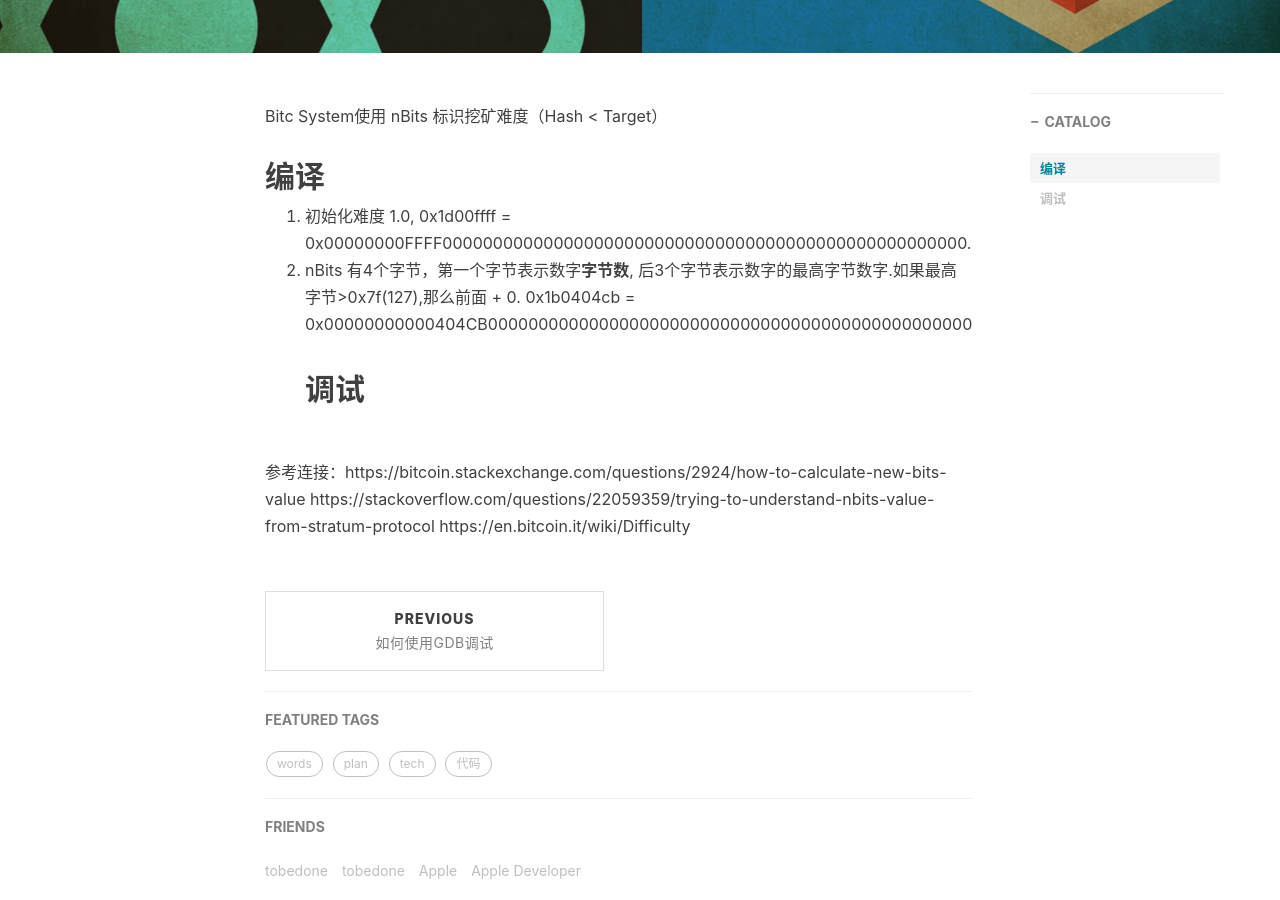
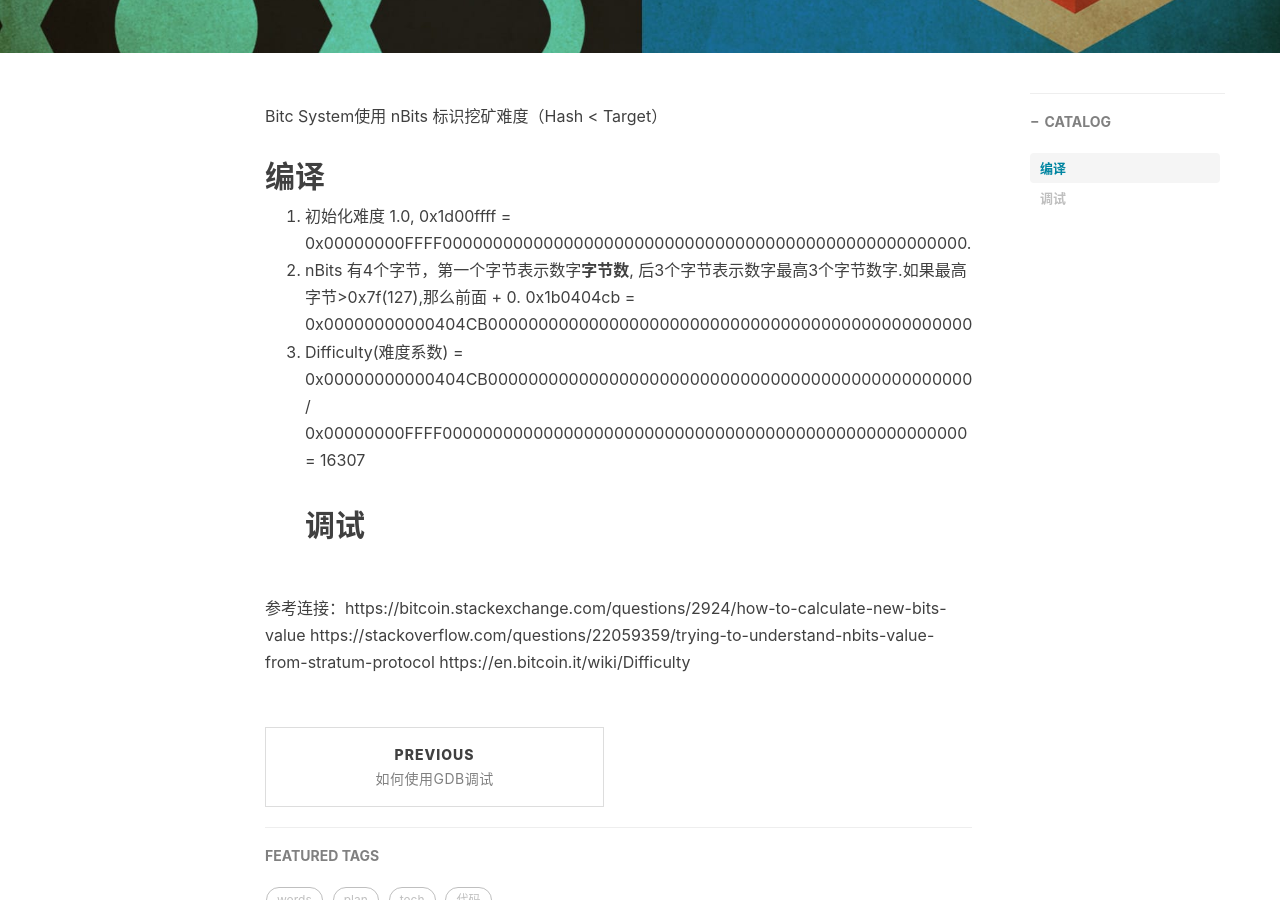
Before and after one commit to MapleLaker/MapleLaker.github.io, a Jekyll site: the page built from _posts/2017-11-11-难度调整.md, in a window 1280 px wide and 900 px high, scrolled down 404 px. Built offline with Jekyll 4.4.1, drawn with Linux system fonts in a browser that asks for light colours; nearby versions of some CDN libraries; comment, search, counter and statistics services are not loaded.

Commit message:
Update 2017-11-11-难度调整.md

```diff
--- a/_posts/2017-11-11-难度调整.md
+++ b/_posts/2017-11-11-难度调整.md
@@ -12,8 +12,10 @@ Bitc System使用 nBits 标识挖矿难度（Hash < Target）
 
 ## 编译
 1. 初始化难度 1.0, 0x1d00ffff = 0x00000000FFFF0000000000000000000000000000000000000000000000000000.
-2. nBits 有4个字节，第一个字节表示数字**字节数**, 后3个字节表示数字的最高字节数字.如果最高字节>0x7f(127),那么前面 + 0.
+2. nBits 有4个字节，第一个字节表示数字**字节数**, 后3个字节表示数字最高3个字节数字.如果最高字节>0x7f(127),那么前面 + 0.
    0x1b0404cb = 0x00000000000404CB000000000000000000000000000000000000000000000000
+3. Difficulty(难度系数) = 0x00000000000404CB000000000000000000000000000000000000000000000000 /
+   0x00000000FFFF0000000000000000000000000000000000000000000000000000 = 16307
 ## 调试
 
 
```
